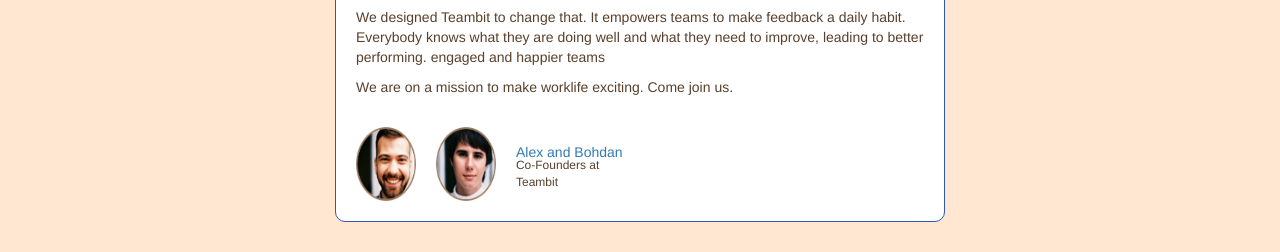
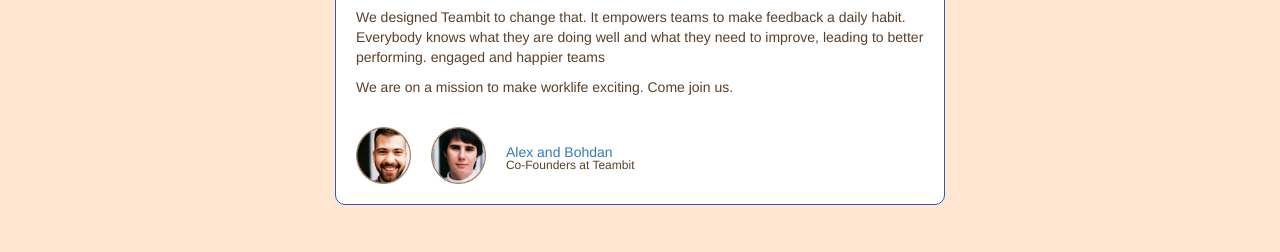
Before and after one commit to edoardoascanio/node-sass-teambit, a website: page index.html in a window 1280 px wide. Shown: the part 4200-4452 px from the top of the page. Drawn offline with nearby package versions, Linux system fonts and the light colour scheme.

Commit message:
add partials files

```diff
--- a/partials/_pink-section.scss
+++ b/partials/_pink-section.scss
@@ -39,12 +39,11 @@
 
 .profile{
     display: flex;
-    flex-direction: row;
     width: 50%;
     margin-top:($size*6);
 
     img{
-      max-width: 60px;
+      max-width: 55px;
       width: 100%;
       margin-right: ($size*4);
     }
```
Also changed, not shown: dist/style.css.
